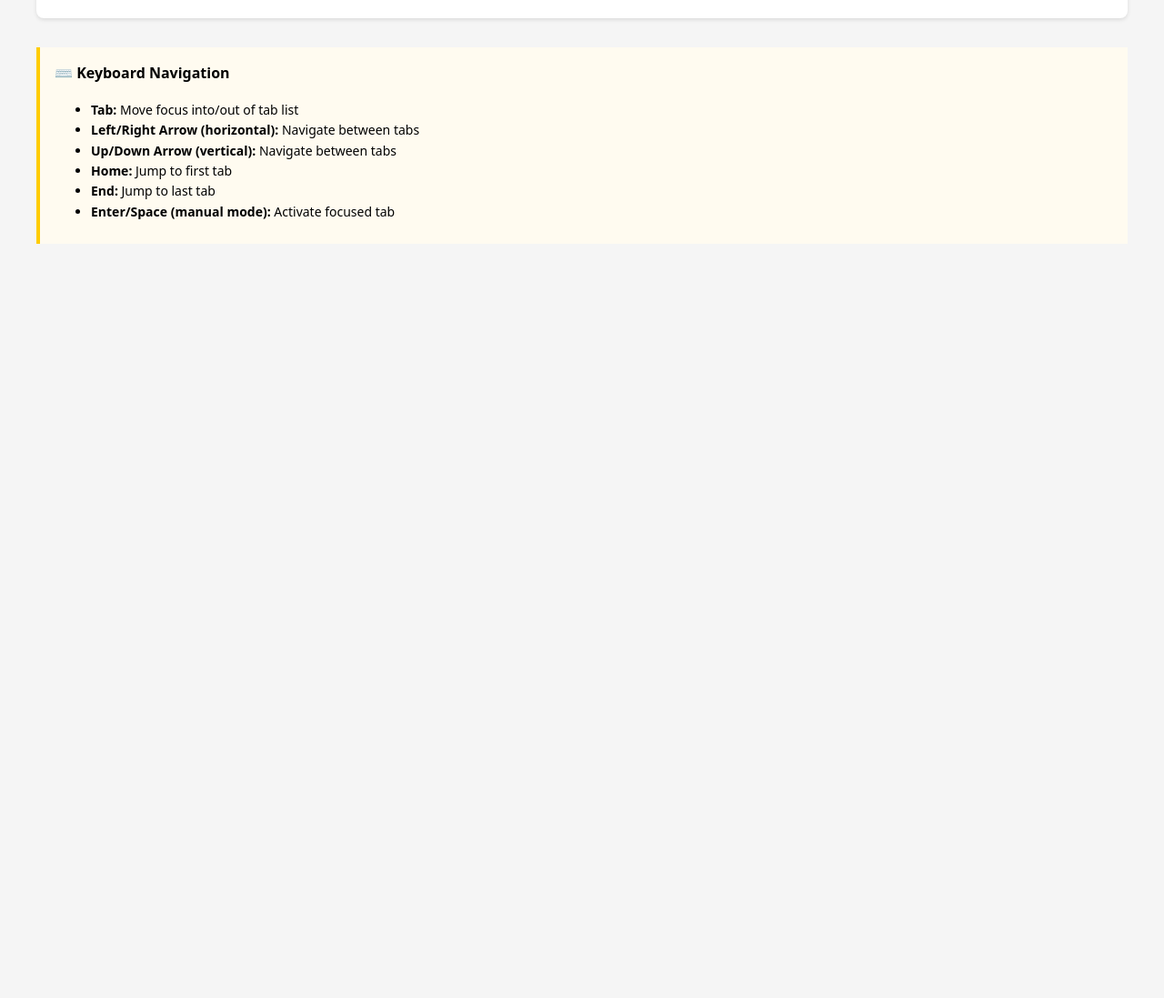
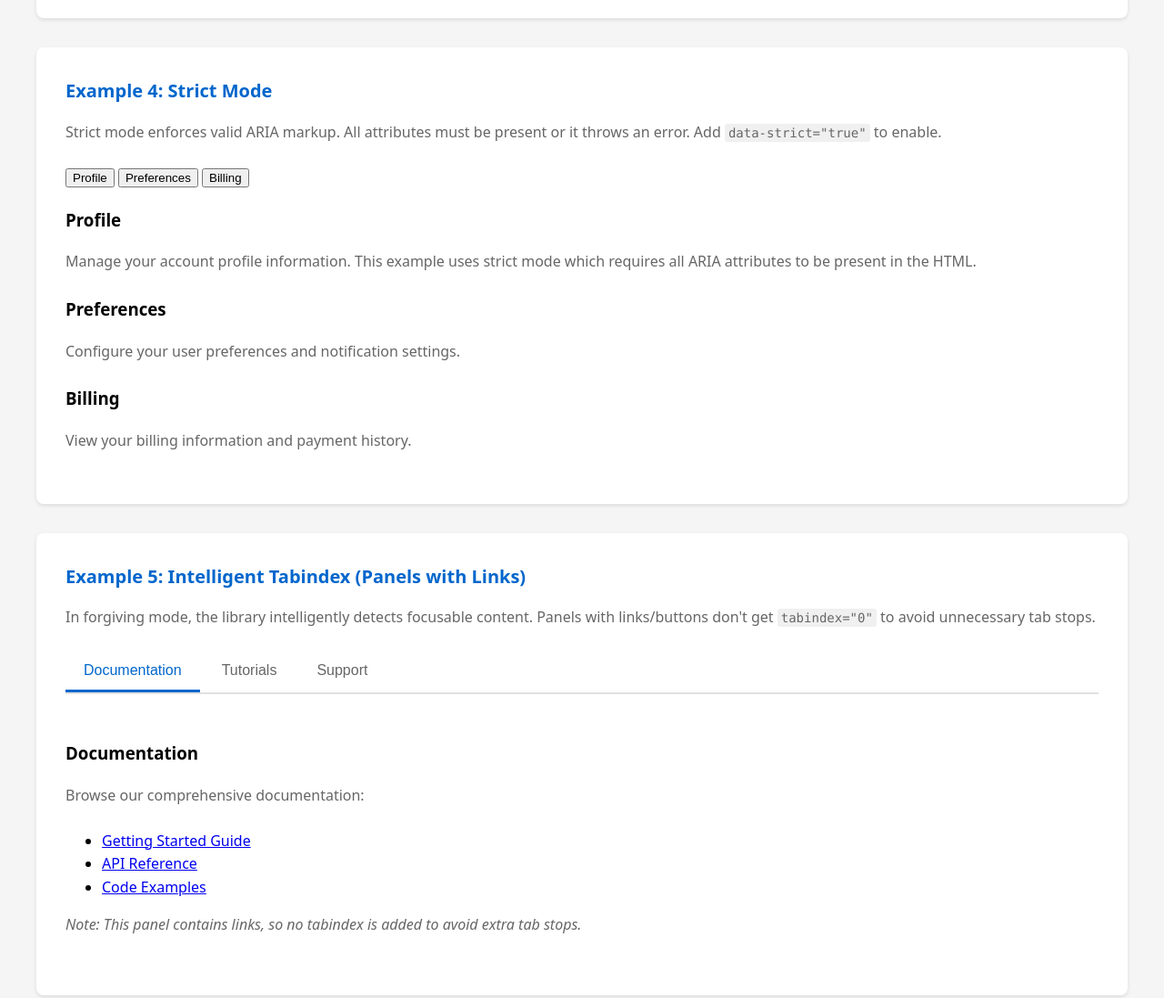
Before and after one commit to heinvv/a11y-schema, a website with bundled scripts: page demo/index.html in a window 1280 px wide. Shown: the part 1346-2443 px from the top of the page at 91% size. Before the commit the page ends 1646 px from the top, so only its background shows below. Built offline with nearby package versions, Linux system fonts and the light colour scheme.

Commit message:
Update readme and demo

```diff
--- a/demo/index.html
+++ b/demo/index.html
@@ -171,6 +171,74 @@
     </div>
   </section>
 
+  <!-- Example 4: Strict Mode -->
+  <section class="demo-section">
+    <h2>Example 4: Strict Mode</h2>
+    <p>Strict mode enforces valid ARIA markup. All attributes must be present or it throws an error. Add <code>data-strict="true"</code> to enable.</p>
+
+    <div data-focus="tabs" data-strict="true">
+      <div role="tablist" aria-label="Account">
+        <button role="tab" id="strict-tab-1" aria-controls="strict-panel-1">Profile</button>
+        <button role="tab" id="strict-tab-2" aria-controls="strict-panel-2">Preferences</button>
+        <button role="tab" id="strict-tab-3" aria-controls="strict-panel-3">Billing</button>
+      </div>
+
+      <div role="tabpanel" id="strict-panel-1" aria-labelledby="strict-tab-1">
+        <h3>Profile</h3>
+        <p>Manage your account profile information. This example uses strict mode which requires all ARIA attributes to be present in the HTML.</p>
+      </div>
+
+      <div role="tabpanel" id="strict-panel-2" aria-labelledby="strict-tab-2">
+        <h3>Preferences</h3>
+        <p>Configure your user preferences and notification settings.</p>
+      </div>
+
+      <div role="tabpanel" id="strict-panel-3" aria-labelledby="strict-tab-3">
+        <h3>Billing</h3>
+        <p>View your billing information and payment history.</p>
+      </div>
+    </div>
+  </section>
+
+  <!-- Example 5: Panels with Focusable Content -->
+  <section class="demo-section">
+    <h2>Example 5: Intelligent Tabindex (Panels with Links)</h2>
+    <p>In forgiving mode, the library intelligently detects focusable content. Panels with links/buttons don't get <code>tabindex="0"</code> to avoid unnecessary tab stops.</p>
+
+    <div data-focus="tabs">
+      <div data-role="tablist" aria-label="Resources">
+        <button data-role="tab">Documentation</button>
+        <button data-role="tab">Tutorials</button>
+        <button data-role="tab">Support</button>
+      </div>
+
+      <div data-role="tabpanel">
+        <h3>Documentation</h3>
+        <p>Browse our comprehensive documentation:</p>
+        <ul>
+          <li><a href="#getting-started">Getting Started Guide</a></li>
+          <li><a href="#api-reference">API Reference</a></li>
+          <li><a href="#examples">Code Examples</a></li>
+        </ul>
+        <p><em>Note: This panel contains links, so no tabindex is added to avoid extra tab stops.</em></p>
+      </div>
+
+      <div data-role="tabpanel">
+        <h3>Tutorials</h3>
+        <p>Learn with our step-by-step tutorials:</p>
+        <button onclick="alert('Tutorial 1')">Basic Tabs Tutorial</button>
+        <button onclick="alert('Tutorial 2')">Advanced Features Tutorial</button>
+        <p><em>Note: This panel contains buttons, so no tabindex is added.</em></p>
+      </div>
+
+      <div data-role="tabpanel">
+        <h3>Support</h3>
+        <p>Get help from our community and support team.</p>
+        <p>This panel has no focusable elements, so it gets <code>tabindex="0"</code> for keyboard scrolling.</p>
+      </div>
+    </div>
+  </section>
+
   <!-- Keyboard Navigation Help -->
   <div class="keyboard-help">
     <h3>⌨️ Keyboard Navigation</h3>
```
Also changed, not shown: README.md.
